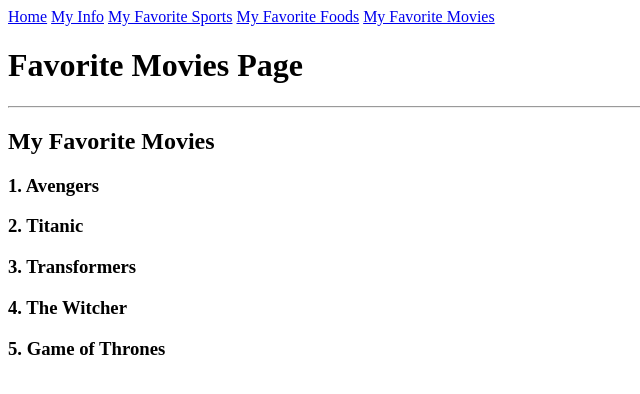
After one commit to Bambiraptor1/flask-template-pimonpan, a Flask app: page /favorite/movies in a window 1280 px wide. The commit adds this page. Shown: the top 394 px of the page, without its empty margins (0-640 px from the left). Run offline with Flask 3, Linux system fonts and the light colour scheme.

Commit message:
add favorite movies

```diff
--- a/server.py
+++ b/server.py
@@ -31,3 +31,11 @@
   return render_template('favorite_foods.html',
                          title=title,
                          foods=foods)
+
+@app.route('/favorite/movies')
+def fav_movies():
+  title = 'Favorite Movies Page'
+  movie = ['Avengers','Titanic','Transformers','The Witcher','Game of Thrones']
+  return render_template('favorite_movies.html',
+                         title=title,
+                         movie=movie)
--- /dev/null
+++ b/templates/favorite_movies.html
@@ -0,0 +1,15 @@
+{% extends 'layout.html' %}
+
+{% block title %}
+{{ title }}
+{% endblock %}
+
+{% block content %}
+  <h1>{{ title }}</h1>
+  <hr>
+  <h2>My Favorite Movies</h2>
+
+  {% for m in movie %}
+      <h3>{{ loop.index }}. {{ m }}</h3>
+  {% endfor %}
+{% endblock %}
--- a/templates/layout.html
+++ b/templates/layout.html
@@ -11,6 +11,7 @@
   <a href="/user/info">My Info</a>
   <a href="/favorite/sports">My Favorite Sports</a>
   <a href="/favorite/foods">My Favorite Foods</a>
+  <a href="/favorite/movies">My Favorite Movies</a>
   {% block content %}{% endblock %}
 
 </body>
```
